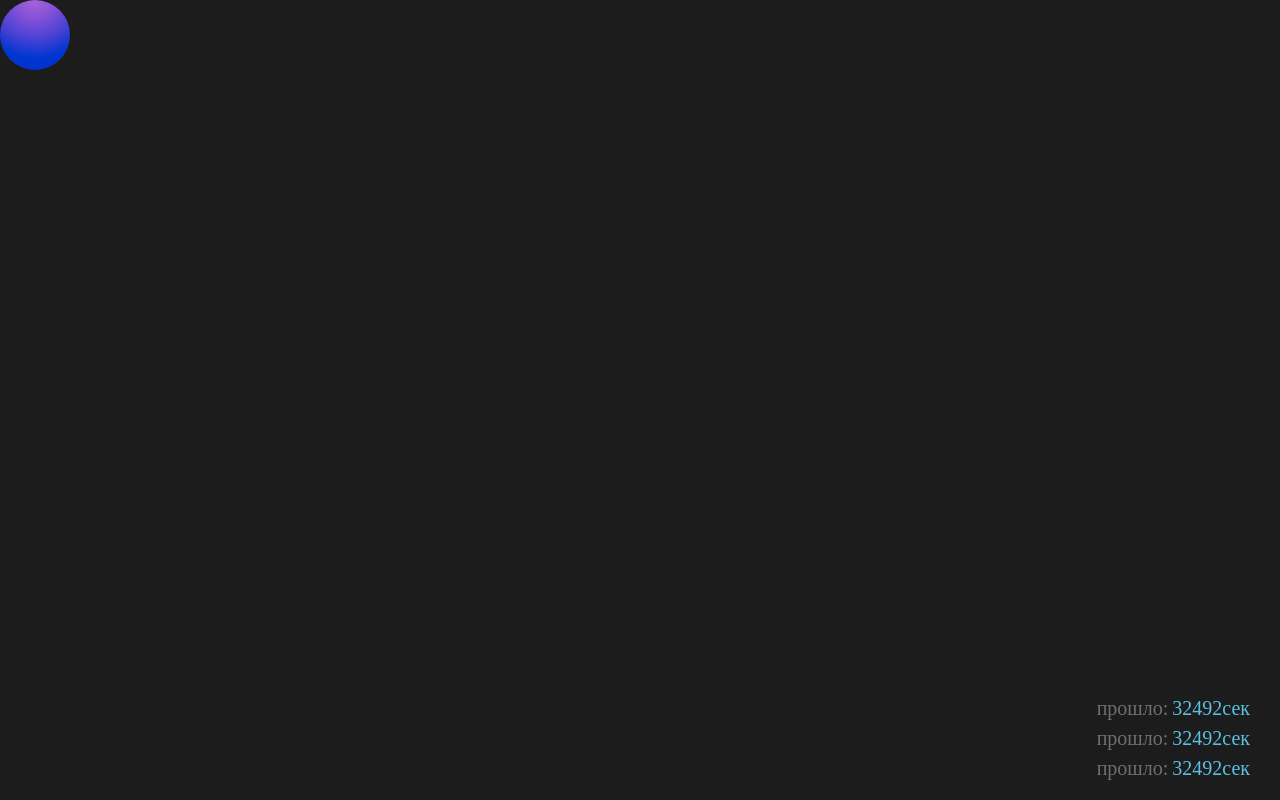
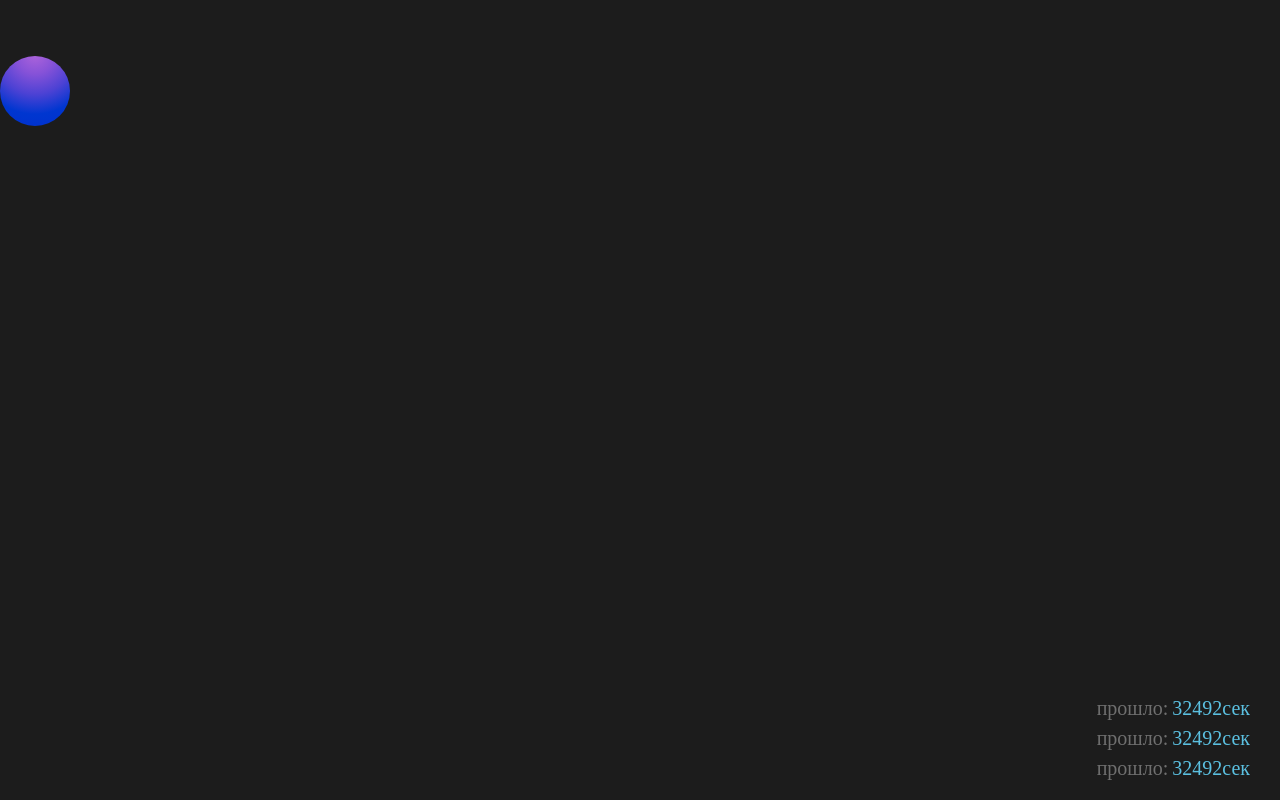
Before and after one commit to Mariam4324/ballreaction, a plain HTML site: page index.html in a window 1280 px wide. Both pictures are taken after a click on the element 35 px from the left and 35 px from the top of the page. Drawn offline with Linux system fonts and the light colour scheme.

Commit message:
3 commit

```diff
--- a/css/style.css
+++ b/css/style.css
@@ -5,11 +5,14 @@
 }
 
 .main {
+  position: relative;
   background: #1c1c1c;
   height: 100vh;
 }
 
 .ball {
+  position: absolute;
+  /* top: 600px; */
   height: 70px;
   width: 70px;
   border-radius: 50%;
--- a/js/script.js
+++ b/js/script.js
@@ -1,8 +1,16 @@
 const main = document.querySelector(".main");
+const ball = document.querySelector(".ball");
 
 main.addEventListener("click", (ev) => {
   ev.stopPropagation();
   if (ev.target.closest(".ball")) {
-    console.log("ball!");
+    function getRandomInt(min, max) {
+      min = Math.ceil(min);
+      max = Math.floor(max);
+      const randomValue = Math.floor(Math.random() * (max - min + 1)) + min;
+      ball.style.top = `${randomValue}px`;
+    }
+
+    getRandomInt(1, 600);
   }
 });
```
